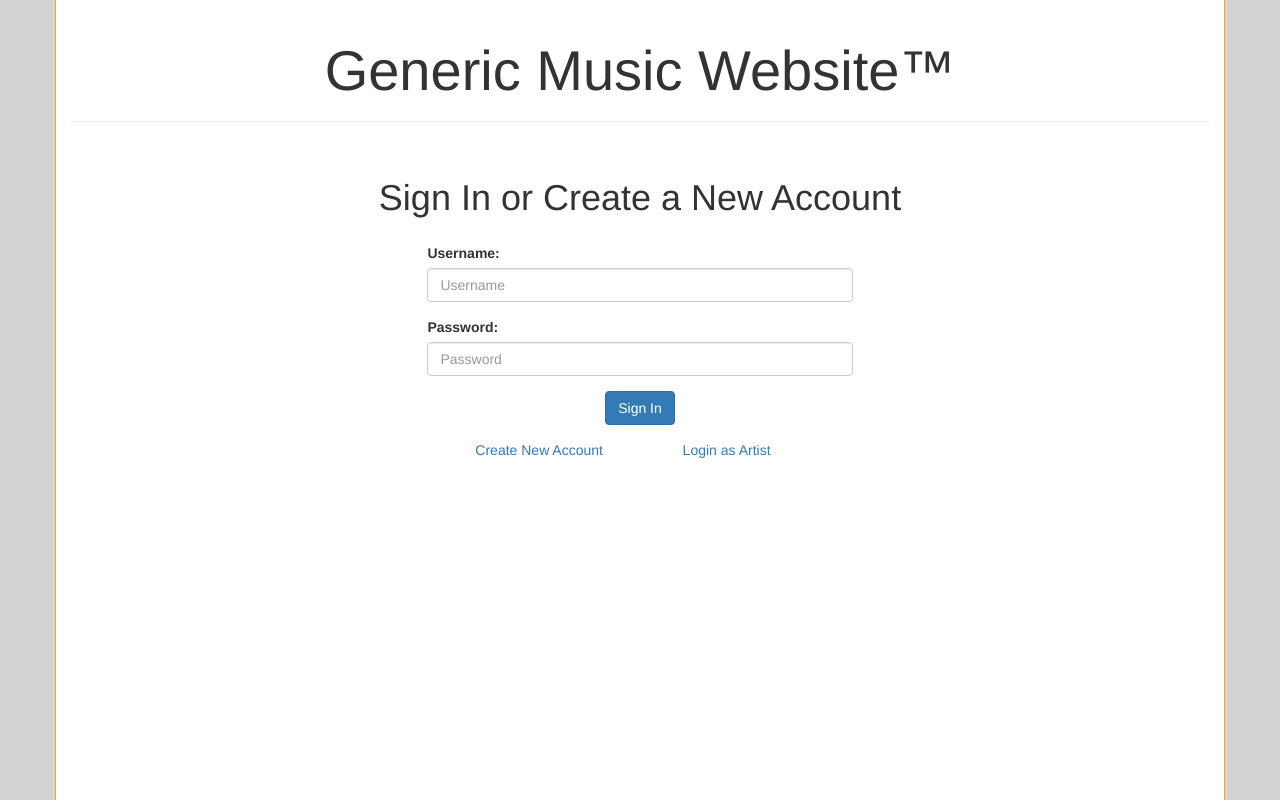
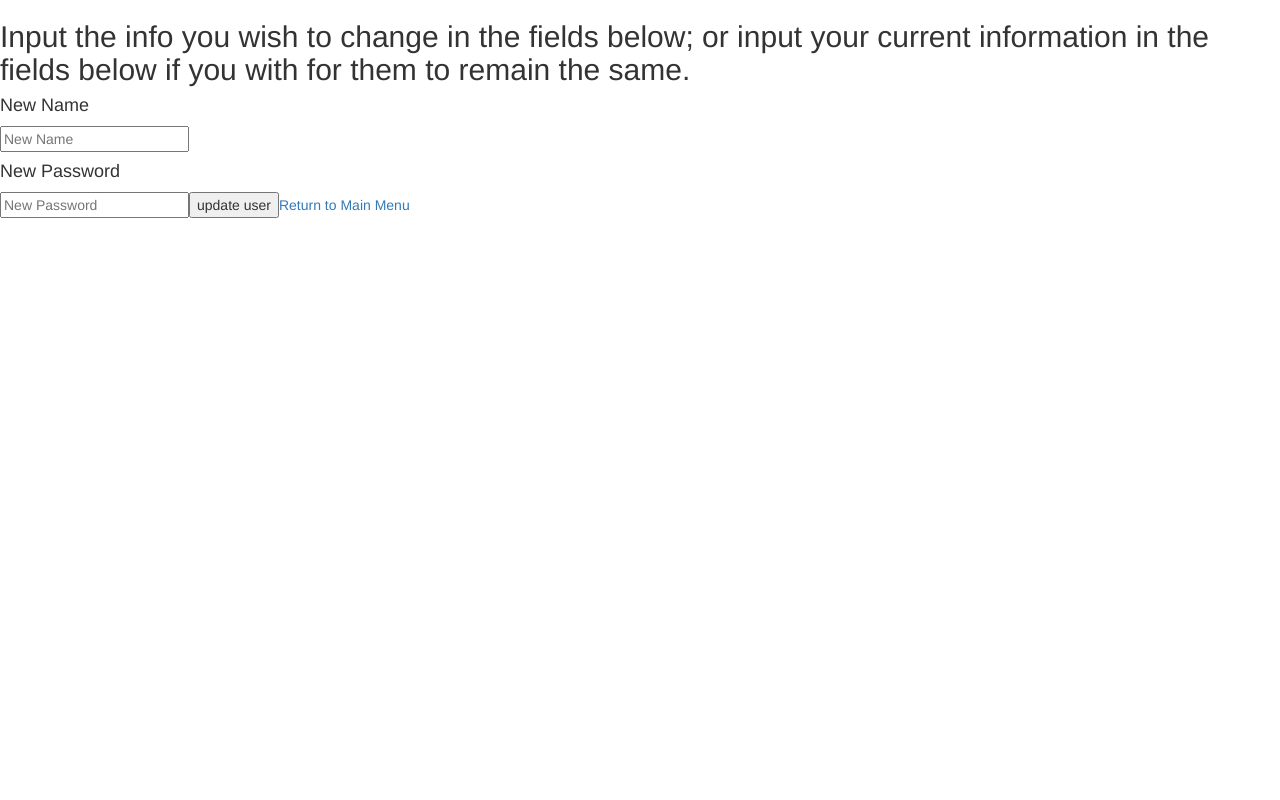
Before and after one commit to DanDresselhouse/Project2, an Angular app: page /artistupdatepage in a window 1280 px wide. Built offline with nearby package versions, Linux system fonts and the light colour scheme; no server answers; what angular-file-uploader would draw is missing.

Commit message:
created artist update page

```diff
--- a/src/app/app-routing.module.ts
+++ b/src/app/app-routing.module.ts
@@ -4,6 +4,7 @@ import { CreateaccountpageComponent } from './components/createaccountpage/creat
 import { LoginpageComponent } from './components/loginpage/loginpage.component';
 import { LoginaristpageComponent } from './components/loginaristpage/loginaristpage.component';
 import { ArtistoptionspageComponent } from './components/artistoptionspage/artistoptionspage.component';
+import{ArtistupdatepageComponent} from './components/artistupdatepage/artistupdatepage.component';
 import { UseroptionspageComponent } from './components/useroptionspage/useroptionspage.component';
 import { UserupdatepageComponent } from './components/userupdatepage/userupdatepage.component';
 
@@ -15,6 +16,7 @@ const routes: Routes = [
   {path : "loginartistpage", component : LoginaristpageComponent},
   {path : "createaccountpage", component : CreateaccountpageComponent},
   {path : "userupdatepage", component : UserupdatepageComponent},
+  {path: "artistupdatepage", component : ArtistupdatepageComponent},
   {path : "**", component : LoginpageComponent}
 ];
 
--- a/src/app/components/artistupdatepage/artistupdatepage.component.html
+++ b/src/app/components/artistupdatepage/artistupdatepage.component.html
@@ -1 +1,8 @@
-<p>artistupdatepage works!</p>
+<h2>Input the info you wish to change in the fields below;
+        or input your current information  in the fields below if you with for them to remain the same. </h2>
+    <h4>New Name</h4>
+    <input type="text" placeholder="New Name" [(ngModel)]="newName">
+    <h4>New Password</h4>
+    <input type="text" placeholder="New Password" [(ngModel)]="newPassword">
+    <button type="button" (click) = "updateArtist()">update user</button>
+    <a routerLink="/artistoptionspage">Return to Main Menu</a>
--- a/src/app/components/artistupdatepage/artistupdatepage.component.ts
+++ b/src/app/components/artistupdatepage/artistupdatepage.component.ts
@@ -2,7 +2,7 @@ import { Component, OnInit } from '@angular/core';
 import { DataService } from 'src/services/data.service';
 import { PutrequestService } from 'src/services/putrequest.service';
 import { GetrequestService } from 'src/services/getrequest.service';
-import { User } from 'src/app/models/user';
+import { Artist } from 'src/app/models/artist';
 import { Router } from '@angular/router';
 
 @Component({
@@ -13,14 +13,49 @@ import { Router } from '@angular/router';
 export class ArtistupdatepageComponent implements OnInit {
 
   artistid: number = 0;
+  thisartist: Artist;
+  newName: string = "";
 
-  newName: string = "";
-  newUsername: string = "";
   newPassword: string = "";
 
-  constructor() { }
+  constructor(private getrequest: GetrequestService,private putrequest: PutrequestService, private data: DataService, private router:Router) { }
 
   ngOnInit() {
+    this.data.currentMessage.subscribe(id => this.artistid = id);
+    this.getartistbyid(3);
+    //let thisartist = this.getartistbyid(this.artistid);
+
+    //console.log(this.userid);
+  }
+
+
+  updateArtist(){
+    let url = "http://ec2-18-216-221-127.us-east-2.compute.amazonaws.com:9999/artist";
+    let body = {
+      id: this.thisartist.id,
+      name: this.newName,
+      username: this.thisartist.username,
+      password: this.newPassword
+    };
+    console.log(body);
+
+    this.putrequest.putmethod(url, body).then(() => {
+      console.log("success");
+      //this.router.navigateByUrl("/artistoptionspage");
+
+    }).catch((response) => { console.log("Information couldn't be found") });
+
+  }
+
+  getartistbyid(id: number) {
+    let url = "http://ec2-18-216-221-127.us-east-2.compute.amazonaws.com:9999/artist/" + id;
+
+    this.getrequest.getmethod(url).then((info) => {
+      console.log(this.thisartist);
+      this.thisartist = info;
+      console.log(this.thisartist);
+
+    }).catch((response) => { console.log("Information couldn't be found") });
   }
 
 }
```
Also changed, not shown: 78 other files (tests, documents, lock files or other folders).
